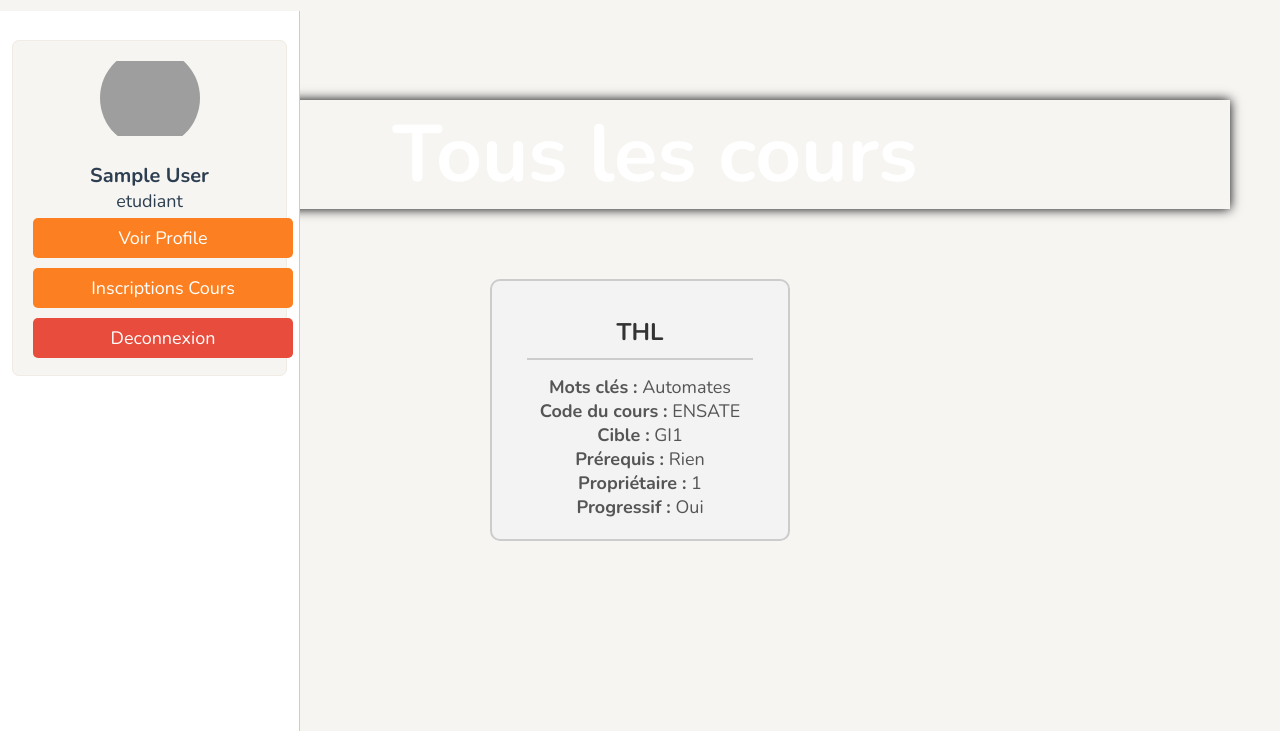
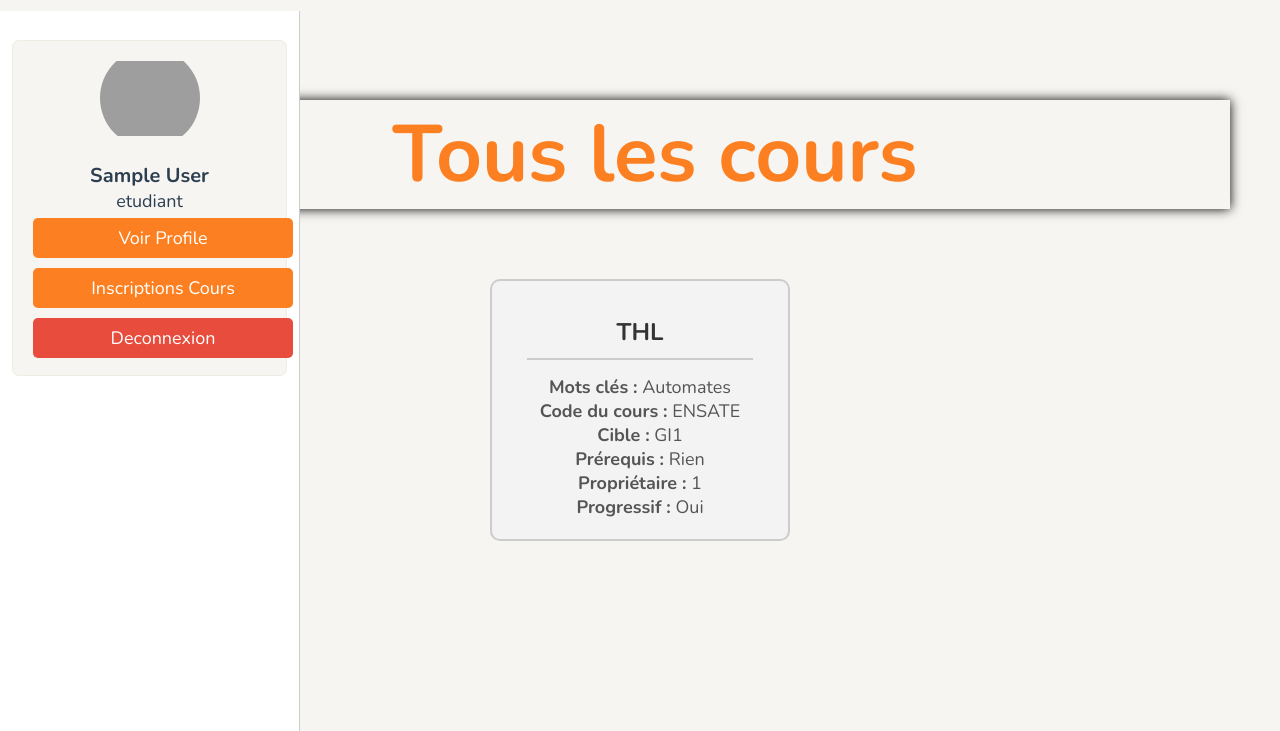
Before and after one commit to MohamedAmineAitJaakike/E-LearningPlatform, a PHP site: page /afficher_tous_cours.php in a window 1280 px wide. Shown: the part 69-800 px from the top of the page. Run offline with PHP 8.4, Linux system fonts and the light colour scheme; the visitor is signed in with stand-in values (Sample User, id 1); data comes from the database, SQL or seed files in the repository; grey boxes are pictures that could not be loaded.

Commit message:
couleur de afficher tous les cours

```diff
--- a/afficher_tous_cours.php
+++ b/afficher_tous_cours.php
@@ -13,7 +13,7 @@ $cours = mysqli_fetch_all($result, MYSQLI_ASSOC);
 <!-- Code HTML pour afficher tous les cours -->
 <section class="all-courses">
     <div class="container">
-        <h2 style="text-align: center; font-size: 80px; color:white; box-shadow:0 0 11px black ;margin:50px;margin-left:80px">Tous les cours</h2>
+        <h2 style="text-align: center; font-size: 80px; color:#fc8021; box-shadow:0 0 11px black ;margin:50px;margin-left:80px">Tous les cours</h2>
         <div class="course-list">
             <?php foreach ($cours as $cour) { ?>
             <div class="course-card">
```
Also changed, not shown: users_images/qst16b.jpg (added).
